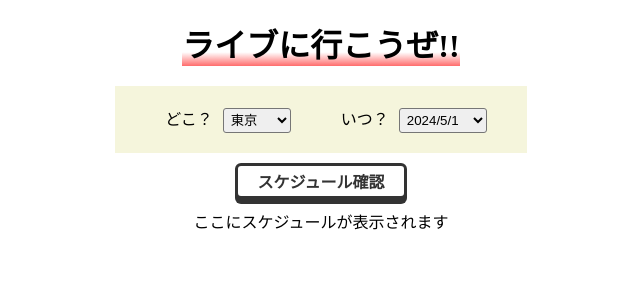
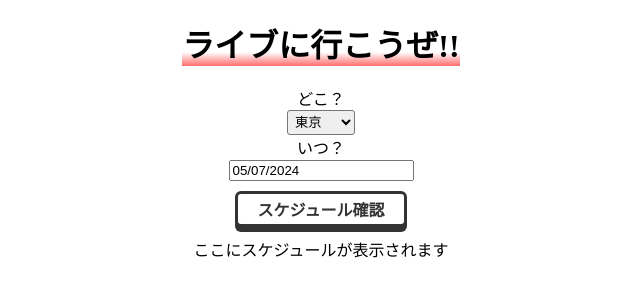
Before and after one commit to midorigameee/ScrapingLive, a React (Create React App) app in the folder simple-react-app/: page / in a window 1280 px wide. Shown: the top 300 px of the page, without its empty margins (319-959 px from the left). Built offline with nearby package versions, Linux system fonts and the light colour scheme; a web font is replaced by a local one.

Commit message:
場所と時間のセレクトボックスをコンポーネント化する

```diff
--- a/simple-react-app/src/App.jsx
+++ b/simple-react-app/src/App.jsx
@@ -2,6 +2,7 @@ import { useEffect, useState } from "react";
 import { getLiveSchedule } from "./utils/getLiveSchedule";
 import { SelectOptions } from "./components/SelectOptions";
 import { Title } from "./components/Title";
+import { Condition } from "./components/Conditons";
 import styles from "./cssModule/App.module.css";
 
 function App() {
@@ -65,7 +66,7 @@ function App() {
   return (
     <div className={styles.AppStyle}>
       <Title />
-      <SelectOptions startDate={startDate} endDate={endDate} />
+      <Condition />
       <button
         className={styles.ButtonStyle}
         onClick={() => setCount((prev) => prev + 1)}
--- /dev/null
+++ b/simple-react-app/src/components/AreaSelector.jsx
@@ -0,0 +1,24 @@
+import styles from "../cssModule/AreaSelector.module.css";
+
+export function AreaSelector(props) {
+  const areaList = [
+    { value: "tokyo", name: "東京" },
+    { value: "nagoya", name: "名古屋" },
+    { value: "osaka", name: "大阪" },
+  ];
+
+  return (
+    <>
+      <label for="selectedArea">どこ？</label>
+      <select id="selectedArea">
+        {areaList.map((area) => {
+          return (
+            <option key={area.value} value={area.value}>
+              {area.name}
+            </option>
+          );
+        })}
+      </select>
+    </>
+  );
+}
--- /dev/null
+++ b/simple-react-app/src/components/Conditons.jsx
@@ -0,0 +1,11 @@
+import { AreaSelector } from "./AreaSelector";
+import { DateSelector } from "./DateSelector";
+
+export function Condition() {
+  return (
+    <>
+      <AreaSelector />
+      <DateSelector />
+    </>
+  );
+}
--- /dev/null
+++ b/simple-react-app/src/components/DateSelector.jsx
@@ -0,0 +1,19 @@
+import { useState } from "react";
+import DatePicker from "react-datepicker";
+import "react-datepicker/dist/react-datepicker.css";
+import styles from "../cssModule/DateSelector.module.css";
+
+export function DateSelector(props) {
+  const [startDate, setStartDate] = useState(new Date());
+
+  return (
+    <>
+      <label for="selectedDate">いつ？</label>
+      <DatePicker
+        id="selectedDate"
+        selected={startDate}
+        onChange={(date) => setStartDate(date)}
+      />
+    </>
+  );
+}
--- a/simple-react-app/src/components/SelectOptions.jsx
+++ b/simple-react-app/src/components/SelectOptions.jsx
@@ -4,8 +4,6 @@ export function SelectOptions(props) {
   const { startDate, endDate } = props;
 
   const createDateList = () => {
-    // const startDate = new Date(2024, 5, 1);
-    // const endDate = new Date(2024, 5, 31);
     let dateList = [];
 
     for (let d = startDate; d <= endDate; d.setDate(d.getDate() + 1)) {
--- /dev/null
+++ b/simple-react-app/src/cssModule/AreaSelector.module.css
@@ -0,0 +1,21 @@
+.SelectOptionsContainer {
+  background-color: beige;
+
+  padding: 20px 20px;
+
+  display: flex;
+  justify-content: space-between;
+}
+
+.SelectOptionsBox {
+  margin: 0px 20px;
+}
+
+label {
+  margin: 0 10px;
+}
+
+select {
+  border-radius: 3px;
+  padding: 3px 3px;
+}
--- /dev/null
+++ b/simple-react-app/src/cssModule/DateSelector.module.css
@@ -0,0 +1,21 @@
+.SelectOptionsContainer {
+  background-color: azure;
+
+  padding: 20px 20px;
+
+  display: flex;
+  justify-content: space-between;
+}
+
+.SelectOptionsBox {
+  margin: 0px 20px;
+}
+
+label {
+  margin: 0 10px;
+}
+
+select {
+  border-radius: 3px;
+  padding: 3px 3px;
+}
```
